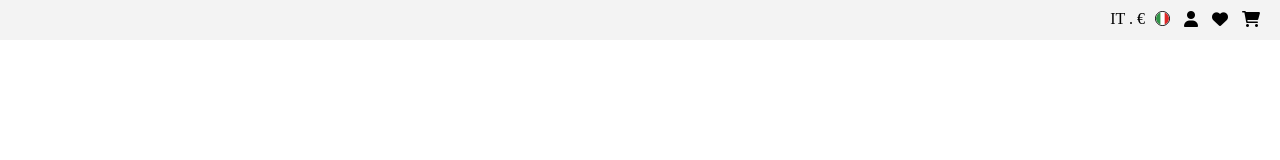
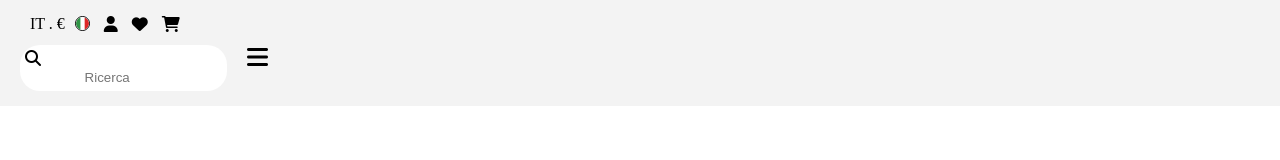
Before and after one commit to GiuseppeTodisco92/html-css-12bool, a plain HTML site: page bonus/index.html in a window 1280 px wide. Drawn offline with Linux system fonts and the light colour scheme.

Commit message:
add header bottom xs

```diff
--- a/bonus/css/style.css
+++ b/bonus/css/style.css
@@ -8,12 +8,24 @@
   color: white;
 } */
 
+/*-------------
+    TYPO
+----------------*/
 .header-text-align-left {
   text-align: left;
 }
 .header-text-align-right {
   text-align: right;
 }
+.padding-row {
+  padding: 5px 0px;
+}
+
+/*-------------
+    HEADER
+----------------*/
+
+/* header top  */
 
 .logo {
   width: 40%;
@@ -22,9 +34,6 @@
 header {
   background-color: #f3f3f3;
   padding: 10px 20px;
-}
-
-.ita-flag {
 }
 
 .flag {
@@ -40,3 +49,25 @@ span {
   padding-left: 10px;
   vertical-align: middle;
 }
+
+/* header bottom  */
+
+.search-box {
+  background-color: white;
+  border-radius: 20px;
+  padding: 5px;
+}
+
+.search {
+  display: inline-block;
+  width: 90%;
+  border: none;
+  text-align: center;
+  background-color: transparent;
+}
+
+.list-burger i {
+  font-size: 24px;
+  text-align: right;
+  padding-left: 10px;
+}
--- a/bonus/index.html
+++ b/bonus/index.html
@@ -20,7 +20,7 @@
     <body>
         <header>
             <div class="header-top">
-                <div class="row">
+                <div class="row padding-row">
                     <div class="col-xs-6 header-text-align-left">
                         <img class="logo" src="img/thomann-cyan-black.svg" alt="">
                     </div>
@@ -30,6 +30,23 @@
                         <a href="#"><i class="fa-solid fa-user"></i></a>
                         <a href="#"><i class="fa-solid fa-heart"></i></a>
                         <a href="#"><i class="fa-solid fa-cart-shopping"></i></a>
+                    </div>
+                </div>
+            </div>
+            <div class="header bottom">
+                <div class="row padding-row">
+                    <div class="col-xs-11">
+                        <div class="search-box">
+                            <i class="fa-solid fa-magnifying-glass"></i>
+                            <input class="search" type="search" placeholder="Ricerca">
+                        </div>
+                    </div>
+                    <div class="col-xs-1">
+                        <span class="list-burger">
+                            <i class="fa-solid fa-bars"></i>
+                        </span>
+
+
                     </div>
                 </div>
             </div>
--- a/css/12bool-responsive.css
+++ b/css/12bool-responsive.css
@@ -146,7 +146,7 @@
 
 /* da 0px a 575px dipositivi extra small - xs */
 
-@media screen and (min-width: 576px) {
+@media screen and (max-width: 575px) {
   /*----------------
       reset
 ------------------*/
@@ -267,7 +267,7 @@
 
 /* da 576px a 767px dipositivi small - sm */
 
-@media screen and (min-width: 767px) {
+@media screen and (min-width: 577px) and (max-width: 767px) {
   /*----------------
       reset
 ------------------*/
@@ -388,7 +388,7 @@
 
 /* da 768px a 991px dipositivi medium - md */
 
-@media screen and (min-width: 991px) {
+@media screen and (min-width: 768px) {
   /*----------------
       reset
 ------------------*/
```
